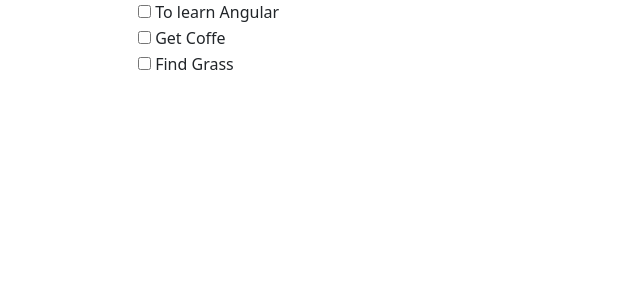
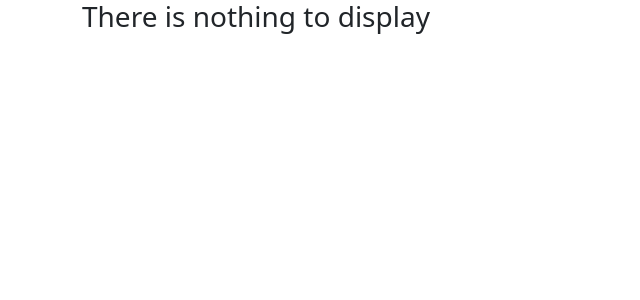
Before and after one commit to NerijusU/angular-wish-list, an Angular app: page / in a window 1280 px wide. Shown: the top 300 px of the page, without its empty margins (0-640 px from the left). Built offline with nearby package versions, Linux system fonts and the light colour scheme.

Commit message:
feat: add ngIf condition for rendering

```diff
--- a/src/app/app.component.html
+++ b/src/app/app.component.html
@@ -1,5 +1,14 @@
 <div class="container">
-  <ul class="wish-list">
+  <div *ngIf="items.length === 0; else showItems">
+    <h3>There is nothing to display</h3>
+  </div>
+
+  <!-- <ng-template #noItems>
+    <h3>There is nothing to display</h3>
+  </ng-template> -->
+
+  <ng-template #showItems>
+    <ul *ngIf="items.length > 0" class="wish-list">
       <li *ngFor="let item of items">
         <div class="form-check">
           <label class="form-check-label">
@@ -8,4 +17,5 @@
         </div>
       </li>
     </ul>
+  </ng-template>
 </div>
--- a/src/app/app.component.ts
+++ b/src/app/app.component.ts
@@ -11,10 +11,10 @@
   styleUrl: './app.component.css',
 })
 export class AppComponent {
-  items = [
-    new WishItem('To learn Angular'),
-    new WishItem('Get Coffe', true),
-    new WishItem('Find Grass'),
+  items: WishItem[] = [
+    // new WishItem('To learn Angular'),
+    // new WishItem('Get Coffe', true),
+    // new WishItem('Find Grass'),
   ];
   title = 'wishlist';
 }
```
Lines whose indentation alone changed are shown as unchanged.
